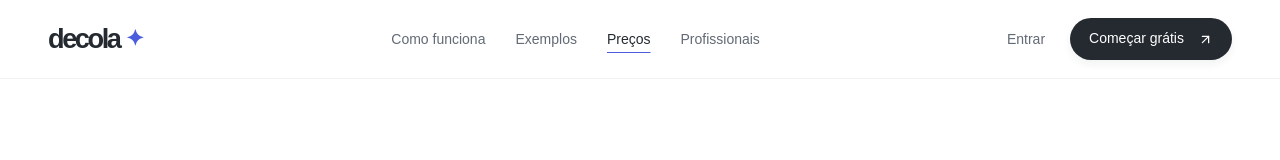
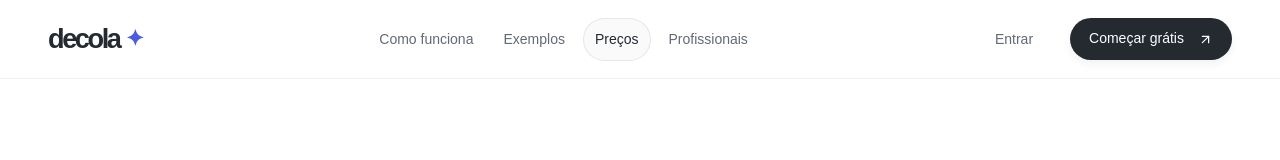
Before and after one commit to boreljoao/decola, a Next.js app: page /precos in a window 1280 px wide. Shown: the top 160 px of the page. Built offline with nearby package versions, Linux system fonts and the light colour scheme; a web font is replaced by a local one.

Commit message:
Refine automatic video, scroll reveals and minimal navigation hover (#2)

```diff
--- a/src/app/design-system.css
+++ b/src/app/design-system.css
@@ -79,14 +79,41 @@ summary {
 .desktop-nav {
   display: flex;
   align-items: center;
-  gap: 30px;
+  gap: 6px;
 }
 .desktop-nav a,
 .login-link {
   font-size: 0.875rem;
   font-weight: 500;
   color: var(--site-muted);
-  transition: color 0.18s;
+  position: relative;
+  isolation: isolate;
+  padding: 11px 12px;
+  border-radius: 100px;
+  transition: color 0.35s ease;
+}
+.desktop-nav a::before,
+.login-link::before {
+  content: "";
+  position: absolute;
+  inset: 0;
+  z-index: -1;
+  border: 1px solid rgb(37 42 49 / 0.09);
+  border-radius: inherit;
+  background: rgb(37 42 49 / 0.025);
+  opacity: 0;
+  transform: scale(0.96);
+  transition:
+    opacity 0.4s ease,
+    transform 0.5s var(--site-ease);
+}
+.desktop-nav a:hover::before,
+.desktop-nav a:focus-visible::before,
+.desktop-nav a[aria-current]::before,
+.login-link:hover::before,
+.login-link:focus-visible::before {
+  opacity: 1;
+  transform: scale(1);
 }
 .desktop-nav a:hover,
 .desktop-nav a[aria-current],
@@ -94,9 +121,7 @@ summary {
   color: var(--site-ink);
 }
 .desktop-nav a[aria-current] {
-  text-decoration: underline;
-  text-underline-offset: 8px;
-  text-decoration-color: var(--site-accent);
+  text-decoration: none;
 }
 .header-actions {
   display: flex;
@@ -200,7 +225,8 @@ summary {
   position: absolute;
   inset: 0;
   z-index: -1;
-  background: var(--site-white);
+  background: var(--site-white) url("/media/decola-motion-poster.jpg") center /
+    cover no-repeat;
   overflow: hidden;
 }
 .ambient-video video {
@@ -208,6 +234,11 @@ summary {
   height: 100%;
   object-fit: cover;
   object-position: center center;
+  opacity: 0;
+  transition: opacity 1.4s ease;
+}
+.ambient-video.is-playing video {
+  opacity: 1;
 }
 .video-wash {
   position: absolute;
@@ -221,22 +252,6 @@ summary {
     rgb(255 255 255 / 0.08)
   );
 }
-.video-control {
-  position: absolute;
-  z-index: 3;
-  bottom: 26px;
-  left: 24px;
-  display: flex;
-  gap: 8px;
-  align-items: center;
-  background: rgb(255 255 255 / 0.92);
-  border: 1px solid rgb(0 0 0 / 0.06);
-  border-radius: 40px;
-  padding: 12px 14px;
-  color: var(--site-ink);
-  font-size: 0.75rem;
-  min-height: 44px;
-}
 .hero-copy {
   position: relative;
   text-align: center;
@@ -1106,10 +1121,10 @@ summary {
   margin-top: 36px;
 }
 .route-enter {
-  animation: scene-in 0.4s var(--site-ease) both;
+  animation: scene-in 0.65s var(--site-ease) both;
 }
 .hero-enter {
-  animation: hero-enter 0.75s var(--site-ease) both;
+  animation: hero-enter 1.1s var(--site-ease) both;
 }
 .hero-copy h1 {
   animation-delay: 0.07s;
@@ -1157,7 +1172,7 @@ summary {
     width: calc(100% - 3rem);
   }
   .desktop-nav {
-    gap: 19px;
+    gap: 0;
   }
   .header-actions {
     gap: 16px;
@@ -1287,14 +1302,6 @@ summary {
   .preview-cursor {
     display: none;
   }
-  .video-control {
-    bottom: 8px;
-    left: 8px;
-    z-index: 4;
-  }
-  .video-control span {
-    display: none;
-  }
   .editorial-section {
     padding-block: 65px;
   }
@@ -1530,6 +1537,12 @@ summary {
   }
 }
 @media (prefers-reduced-motion: reduce) {
+  .desktop-nav a::before,
+  .login-link::before,
+  .ambient-video video {
+    transition: none;
+    transform: none;
+  }
   .reveal-hidden {
     opacity: 1 !important;
     transform: none !important;
--- a/src/app/globals.css
+++ b/src/app/globals.css
@@ -174,9 +174,8 @@
   nunca existe página em branco.
 */
 .reveal {
-  transition:
-    opacity 0.6s cubic-bezier(0.21, 0.6, 0.35, 1),
-    transform 0.6s cubic-bezier(0.21, 0.6, 0.35, 1);
+  /* Framer Motion owns opacity and transform, without competing CSS easing. */
+  transition: none;
 }
 .reveal-hidden {
   opacity: 0;
--- a/src/components/marketing/ambient-video.tsx
+++ b/src/components/marketing/ambient-video.tsx
@@ -1,14 +1,12 @@
 "use client";
 
 import { useEffect, useRef, useState } from "react";
-import { Pause, Play } from "lucide-react";
 
 /** Decorative video loads after hydration; the poster is the default on slow connections. */
 export function AmbientVideo({ className = "" }: { className?: string }) {
   const video = useRef<HTMLVideoElement>(null);
   const wanted = useRef(true);
   const [playing, setPlaying] = useState(false);
-  const [failed, setFailed] = useState(false);
   useEffect(() => {
     const element = video.current;
     if (!element) return;
@@ -22,6 +20,7 @@ export function AmbientVideo({ className = "" }: { className?: string }) {
       !!connection?.saveData ||
       ["slow-2g", "2g"].includes(connection?.effectiveType ?? "");
     wanted.current = !reduced.matches && !saveData;
+    element.playbackRate = 0.8;
     let visible = true;
     const sync = () => {
       if (wanted.current && visible && !document.hidden) {
@@ -30,7 +29,7 @@ export function AmbientVideo({ className = "" }: { className?: string }) {
           element.load();
         }
         void element.play().catch(() => {
-          /* Keep the poster and manual play control. */
+          /* Autoplay may be blocked by the browser; keep the poster. */
         });
       } else element.pause();
     };
@@ -59,53 +58,27 @@ export function AmbientVideo({ className = "" }: { className?: string }) {
       element.pause();
     };
   }, []);
-  function toggle() {
-    const element = video.current;
-    if (!element) return;
-    wanted.current = element.paused;
-    if (!wanted.current) element.pause();
-    else {
-      if (!element.getAttribute("src")) {
-        element.src = "/media/decola-motion.mp4";
-        element.load();
-      }
-      void element.play().catch(() => setPlaying(false));
-    }
-  }
   return (
-    <>
-      <div className={`ambient-video ${className}`}>
+    <div
+      className={`ambient-video ${playing ? "is-playing" : ""} ${className}`}
+    >
       <video
         ref={video}
         poster="/media/decola-motion-poster.jpg"
         muted
+        autoPlay
         loop
         playsInline
         preload="none"
         aria-hidden="true"
         tabIndex={-1}
-          onPlay={() => setPlaying(true)}
+        onPlaying={() => setPlaying(true)}
         onPause={() => setPlaying(false)}
         onError={() => {
-            setFailed(true);
           setPlaying(false);
         }}
       />
       <div className="video-wash" aria-hidden="true" />
     </div>
-      {!failed && (
-        <button
-          className="video-control"
-          type="button"
-          onClick={toggle}
-          aria-label={
-            playing ? "Pausar vídeo de fundo" : "Reproduzir vídeo de fundo"
-          }
-        >
-          {playing ? <Pause size={14} /> : <Play size={14} />}
-          <span>{playing ? "Pausar movimento" : "Ativar movimento"}</span>
-        </button>
-      )}
-    </>
   );
 }
--- a/src/components/marketing/reveal.tsx
+++ b/src/components/marketing/reveal.tsx
@@ -38,18 +38,18 @@ export function Reveal({
           element,
           {
             opacity: [0, 1],
-            transform: ["translateY(18px)", "translateY(0px)"],
+            transform: ["translateY(24px)", "translateY(0px)"],
           },
           {
-            duration: 0.65,
-            delay: Math.min(delay, 0.2),
+            duration: 0.95,
+            delay: Math.max(0, Math.min(delay, 0.18)),
             ease: [0.22, 1, 0.36, 1],
             onComplete: restore,
           },
         );
         observer.disconnect();
       },
-      { rootMargin: "0px 0px -24px 0px" },
+      { rootMargin: "0px 0px -48px 0px", threshold: 0.01 },
     );
     observer.observe(element);
     const reduce = () => {
```
Lines whose indentation alone changed are shown as unchanged.
